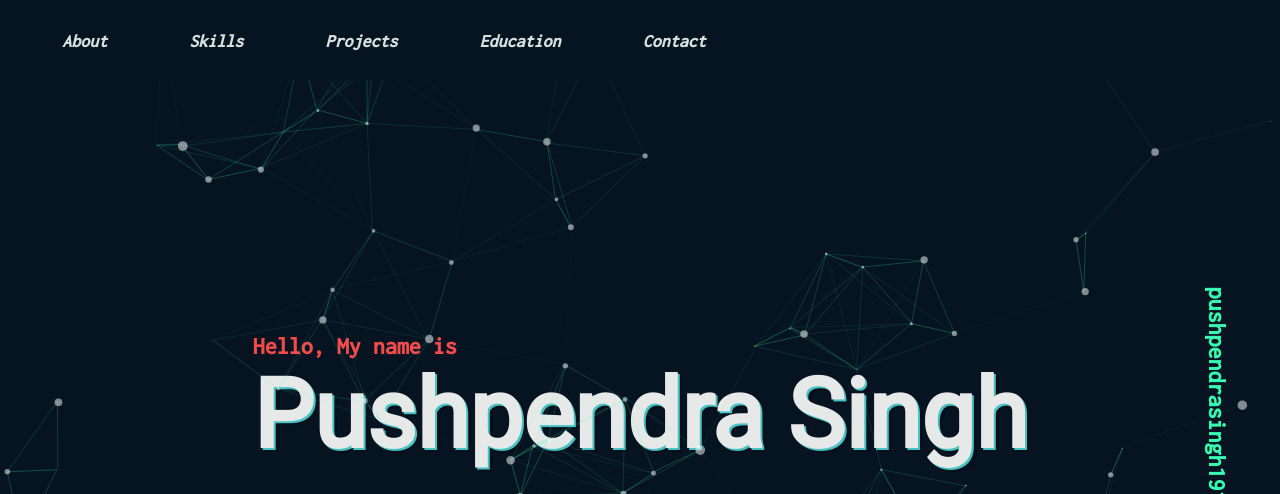
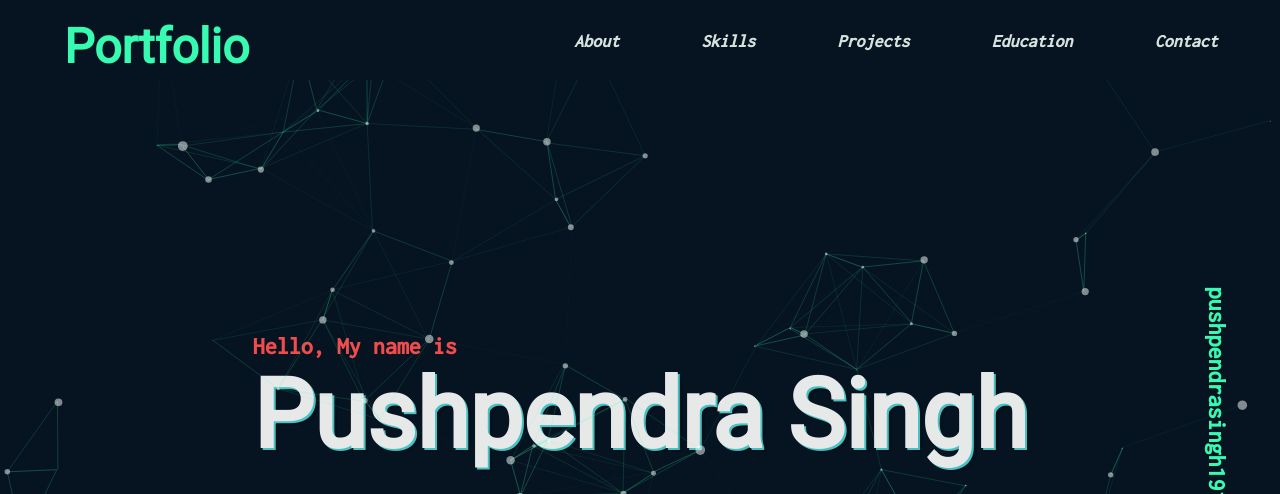
Before and after one commit to pushpendrasingh001/portfolio, a plain HTML site: page index.html in a window 1280 px wide. Shown: the top 494 px of the page. Drawn offline with nearby package versions, Linux system fonts and the light colour scheme; animation ran at ten frames a second.

Commit message:
navbar update

```diff
--- a/CSS/navigation.css
+++ b/CSS/navigation.css
@@ -10,6 +10,13 @@ nav{
     z-index: 1000;
     background-color: #061320;
 
+}
+.title-p
+{    color: #36FBB1;
+    font-size: 3rem;
+    font-weight: 600;
+    padding-left: 5%;
+    padding-top:1%;
 }
 ul{
     list-style: none;
--- a/index.html
+++ b/index.html
@@ -54,7 +54,7 @@
 
     <!-- Navigation Bar -->
     <nav class="navbar font-bold">
-
+      <span class="title-p"> Portfolio</span>
         <ul>
             <li><a href="#About">About</a></li>
             <li><a href="#Skills">Skills</a></li>
@@ -254,7 +254,7 @@
 
             <div class="card">
                 <img class="title-image img-fluid img-thumbnail text-center"
-                    src="../images/fitclub-image.jpg"
+                    src="./images/fitclub-image.jpg"
                     alt="Website">
                     <div class="text">
                        The Fit Club
```
